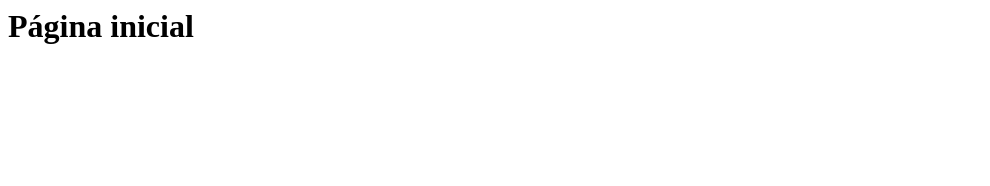
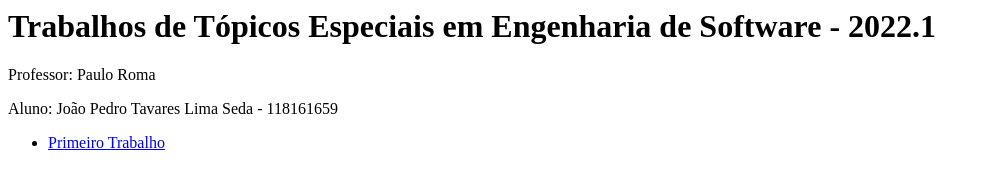
Before and after one commit to smjoao/top-esp-es, a plain HTML site: page index.html in a window 1280 px wide. Shown: the whole page, without its empty margins (0-990 px from the left). Drawn offline with Linux system fonts and the light colour scheme.

Commit message:
Atualização da página inicial

```diff
--- a/index.html
+++ b/index.html
@@ -1 +1,7 @@
-<h1>Página inicial</h1>
+<h1>Trabalhos de Tópicos Especiais em Engenharia de Software - 2022.1</h1>
+<p>Professor: Paulo Roma</p>
+<p>Aluno: João Pedro Tavares Lima Seda - 118161659</p>
+
+<ul>
+    <li><a href="trab1.html">Primeiro Trabalho</a></li>
+</ul>
```
